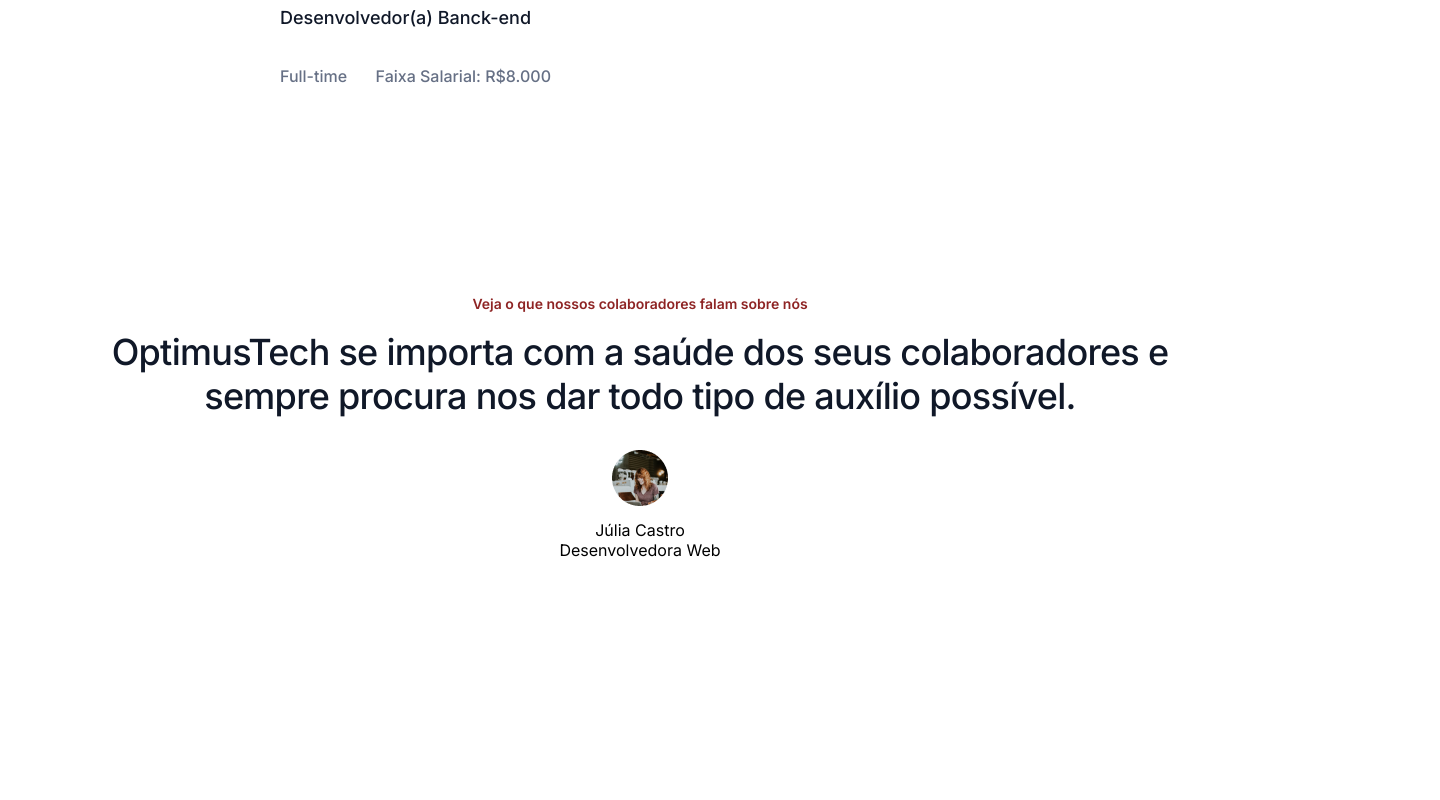
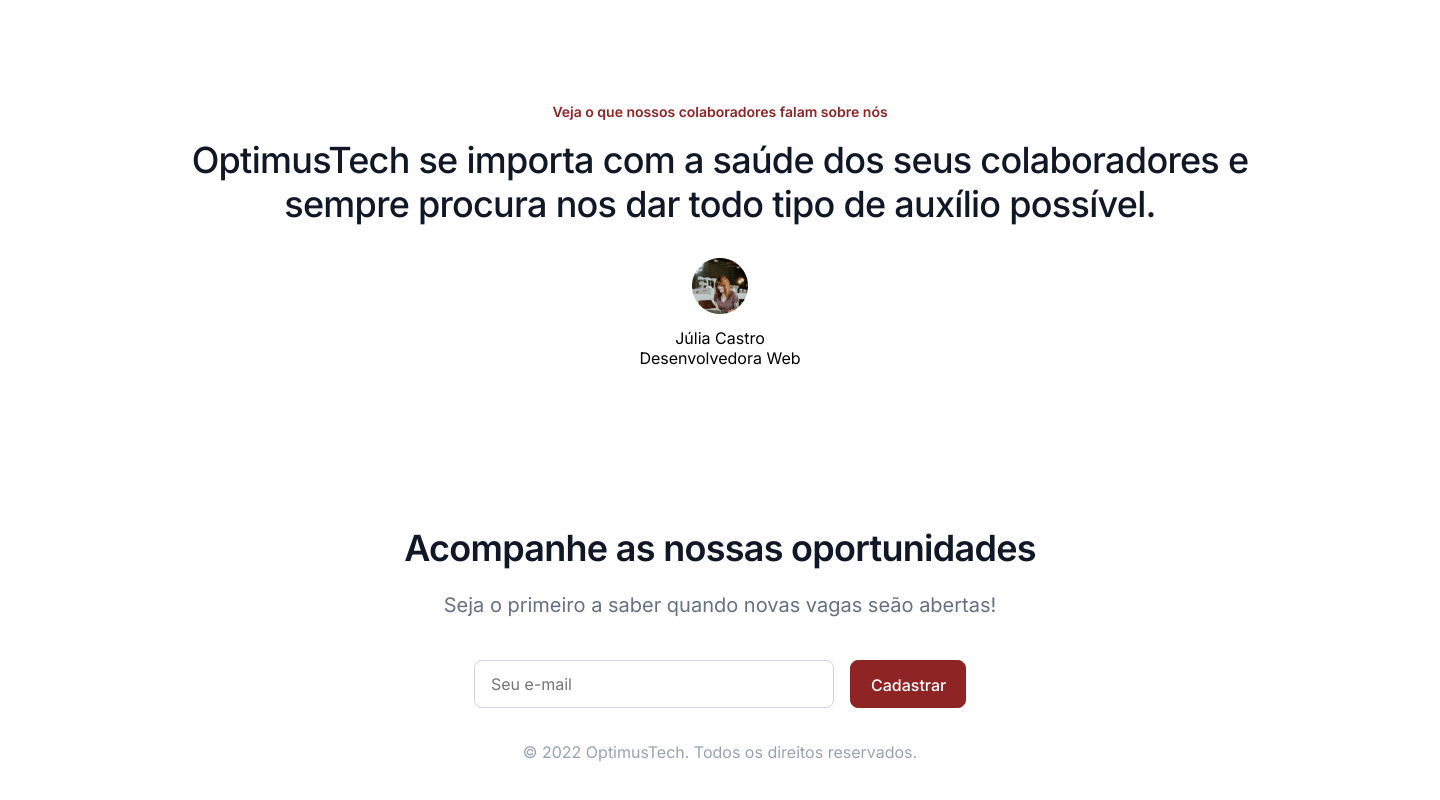
Before and after one commit to geronimofx/7-days-of-code, a plain HTML site: page html-css-01/index.html in a window 1280 px wide. Shown: the part 2637-3437 px from the top of the page, 1440 px wide, since content can reach past the window. Before the commit the page ends 3355 px from the top, so only its background shows below. Drawn offline with Linux system fonts and the light colour scheme.

Commit message:
Finalizando o dia 7 do desafio html e css e adicionando um readme ao proejto

```diff
--- a/html-css-01/index.html
+++ b/html-css-01/index.html
@@ -14,7 +14,7 @@
             rel="stylesheet"
         />
     </head>
-    <body>
+    <body class="container">
         <!-- Day #01 -->
         <nav class="navbar-container">
             <div>
@@ -148,5 +148,16 @@
                 </div>
             </div>
         </section>
+
+        <!-- Day #07 -->
+        <section class="form-container">
+            <h3>Acompanhe as nossas oportunidades</h3>
+            <p>Seja o primeiro a saber quando novas vagas seão abertas!</p>
+            <form class="forms" action="#" method="post">
+                <input type="email" name="email" id="email" placeholder="Seu e-mail">
+                <button type="submit">Cadastrar</button>
+            </form>
+            <span>© 2022 OptimusTech. Todos os direitos reservados.</span>
+        </section>
     </body>
 </html>
--- a/html-css-01/style.css
+++ b/html-css-01/style.css
@@ -1,6 +1,18 @@
 * {
     font-family: 'Inter', sans-serif;
     box-sizing: border-box;
+    margin: 0 auto;
+}
+
+body {
+    margin: 0;
+    padding: 0;
+    box-sizing: border-box;
+}
+
+.container {
+    width: 1440px;
+    margin: 0 auto; /* Isso centralizará a div com a largura especificada */
 }
 
 /* Day #01 */
@@ -329,3 +341,78 @@
     margin-top: 16px;
     gap: 4px;
 }
+
+/* Day #07 */
+.form-container {
+    display: flex;
+    flex-direction: column;
+    align-items: center;
+    margin: 96px 0;
+}
+
+.form-container h3 {
+    font-size: 36px;
+    font-weight: 600;
+    line-height: 44px;
+    letter-spacing: -0.02em;
+    text-align: center;
+    color: #101828;
+    margin-bottom: 20px;
+}
+
+.form-container p {
+    font-size: 20px;
+    font-weight: 400;
+    line-height: 30px;
+    letter-spacing: 0em;
+    text-align: center;
+    color: #667085;
+}
+
+.form-container .forms {
+    display: flex;
+    margin:  40px 0 32px;
+    gap:16px ;
+}
+
+.form-container .forms #email {
+    width: 360px;
+    height: 48px;
+    padding: 12px 14px 12px 16px;
+    border-radius: 8px;
+    border: 1px solid #D0D5DD;
+    gap: 8px;
+
+    font-size: 16px;
+    font-weight: 400;
+    line-height: 24px;
+    letter-spacing: 0em;
+    text-align: left;
+    color: #667085;
+}
+
+.form-container .forms button {
+    width: 116px;
+    height: 48px;
+    padding: 12px 20px 12px 20px;
+    border-radius: 8px;
+    border: 1px solid #8E2424;
+    gap: 8px;
+    background-color: #8E2424;
+
+    font-size: 16px;
+    font-weight: 500;
+    line-height: 24px;
+    letter-spacing: 0em;
+    text-align: left;
+    color: #FFFFFF;
+}
+
+.form-container span {
+    font-size: 16px;
+    font-weight: 400;
+    line-height: 24px;
+    letter-spacing: 0em;
+    text-align: left;
+    color: #98A2B3;
+}
```
Also changed, not shown: html-css-01/README.md (added).
